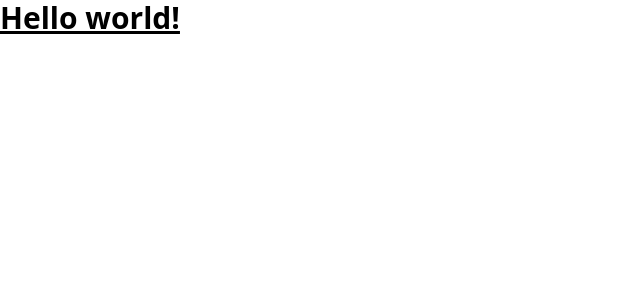
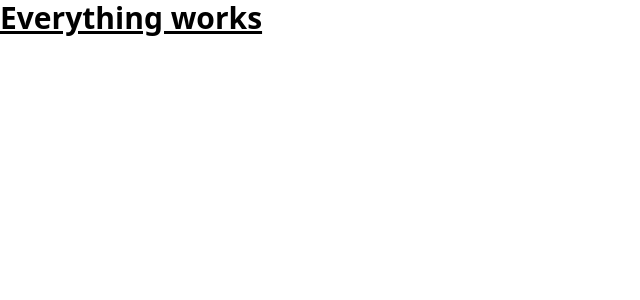
Before and after one commit to tomasvdlaan/cgi-res-frontend, a React (Create React App) app: page / in a window 1280 px wide. Shown: the top 300 px of the page, without its empty margins (0-640 px from the left). Built offline with nearby package versions, Linux system fonts and the light colour scheme.

Commit message:
first commit

```diff
--- a/src/pages/home/HomePage.tsx
+++ b/src/pages/home/HomePage.tsx
@@ -1,7 +1,7 @@
 function HomePage() {
     return (
         <h1 className="text-3xl font-bold underline">
-            Hello world!
+            Everything works
         </h1>
     )
 }
```
